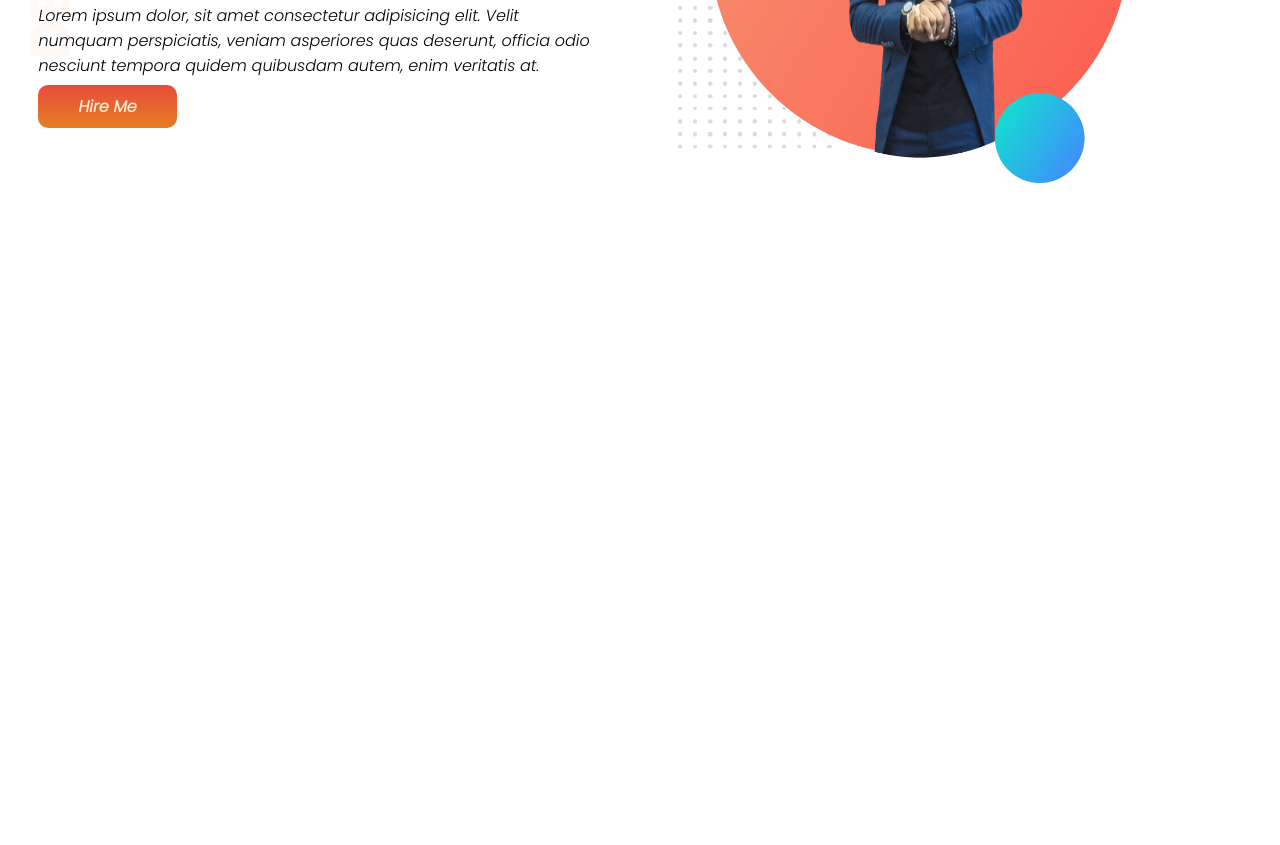
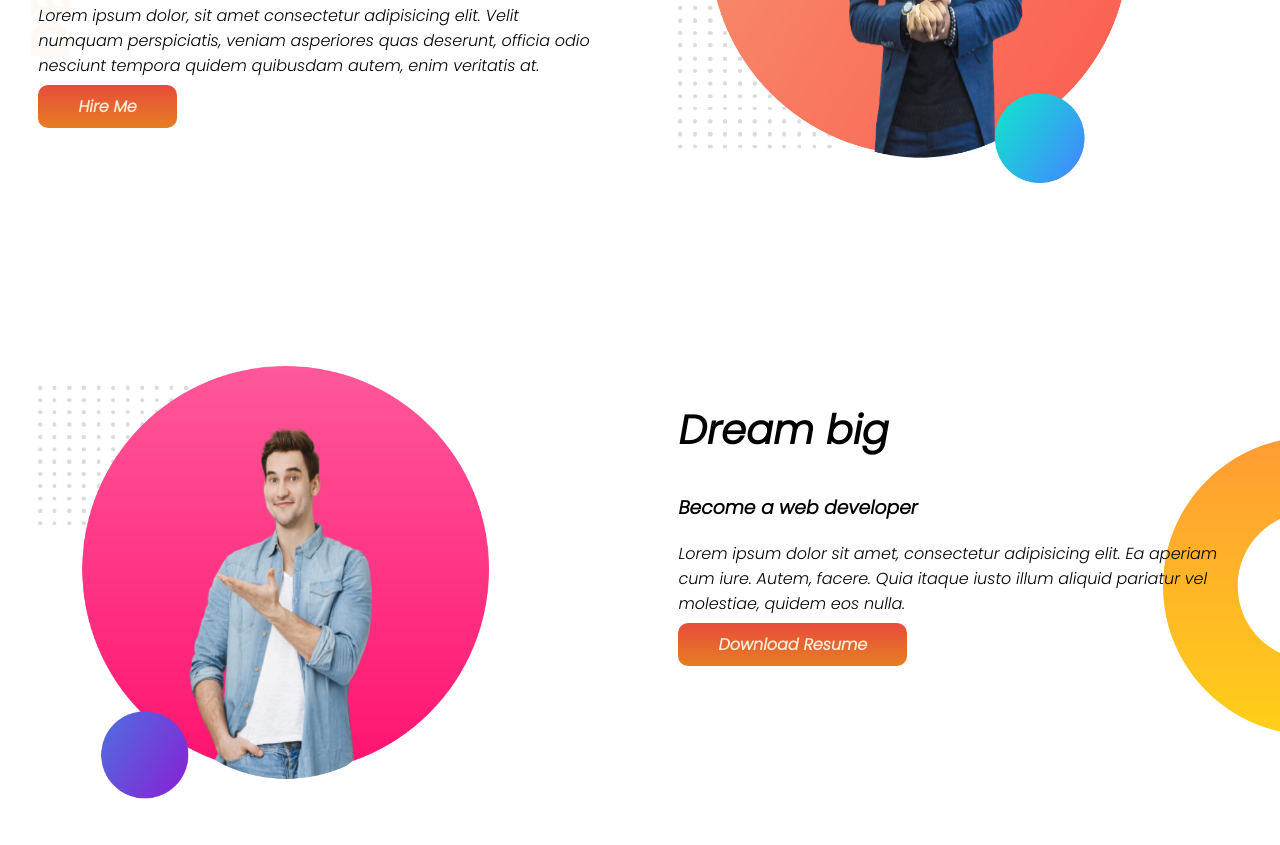
Before and after one commit to wds-raihan/developer-portfolio, a plain HTML site: page index.html in a window 1280 px wide. Shown: the part 303-1148 px from the top of the page. Before the commit the page ends 800 px from the top, so only its background shows below. Drawn offline with Linux system fonts and the light colour scheme.

Commit message:
dream-big part added

```diff
--- a/index.html
+++ b/index.html
@@ -33,5 +33,20 @@
       </div>
       <div class="half-width"><img src="images/my-bg.png" alt="" /></div>
     </section>
+    <section class="dream-big">
+      <div class="dream-banner">
+        <img src="images/dream-banner.png" alt="" />
+      </div>
+      <div class="dream-content">
+        <h1>Dream big</h1>
+        <h3>Become a web developer</h3>
+        <p>
+          Lorem ipsum dolor sit amet, consectetur adipisicing elit. Ea aperiam
+          cum iure. Autem, facere. Quia itaque iusto illum aliquid pariatur vel
+          molestiae, quidem eos nulla.
+        </p>
+        <a class="link-button" href="">Download Resume</a>
+      </div>
+    </section>
   </body>
 </html>
--- a/style.css
+++ b/style.css
@@ -12,11 +12,14 @@ h1 {
   display: flex;
   background-image: url(images/top-banner.png);
   background-repeat: no-repeat;
+  margin-bottom: 100px;
 }
 .half-width img {
   width: 80%;
 }
-.half-width {
+.half-width,
+.dream-content,
+.dream-banner {
   width: 50%;
   padding: 3%;
 }
@@ -28,3 +31,14 @@ h1 {
   color: antiquewhite;
   font-weight: 700;
 }
+.dream-big {
+  display: flex;
+}
+.dream-banner img {
+  width: 80%;
+}
+.dream-big {
+  background-image: url(images/dream-bg.png);
+  background-repeat: no-repeat;
+  background-position: right;
+}
```
Also changed, not shown: images/dream-banner.png (added), images/dream-img.png (added), images/my-bg4.png (renamed from images/my-bg2.png).
